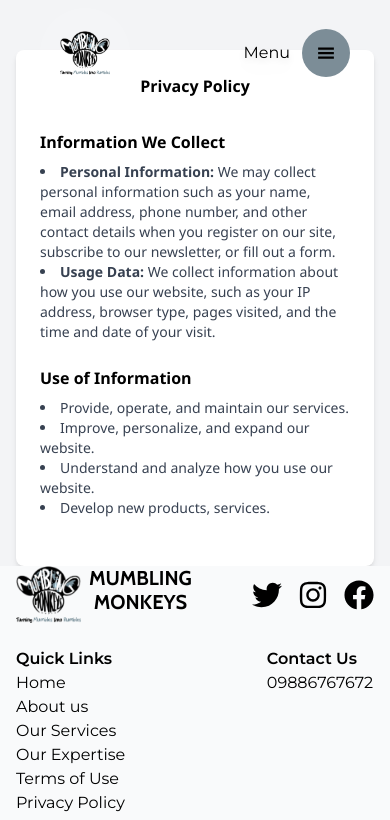
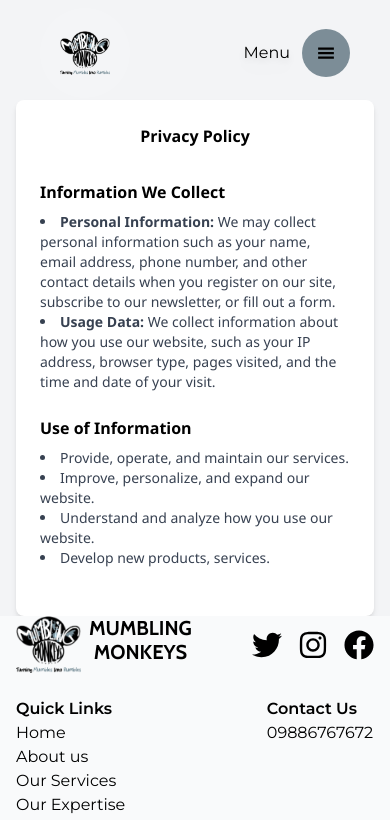
Before and after one commit to aazacz/Mumbling-Monkey, a React (Vite) app: page /privacypolicy in a window 390 px wide. Shown: the top 820 px of the page. Built offline with nearby package versions, Linux system fonts and the light colour scheme; a web font is replaced by a local one.

Commit message:
change iu privacy po;licy page

```diff
--- a/src/Pages/PrivacyPoliciesPage.jsx
+++ b/src/Pages/PrivacyPoliciesPage.jsx
@@ -6,7 +6,7 @@ import PrivacyPolicy from '../components/PrivacyPolicy';
 const PrivacyPoliciesPage = () => {
   return (
     <>
-    <div className=" bg-gray-100 md:pt-[110px] pt-[50px]">
+    <div className=" bg-gray-100 md:pt-[110px] pt-[100px]">
     <PrivacyPolicy/>
     </div>
 
```
